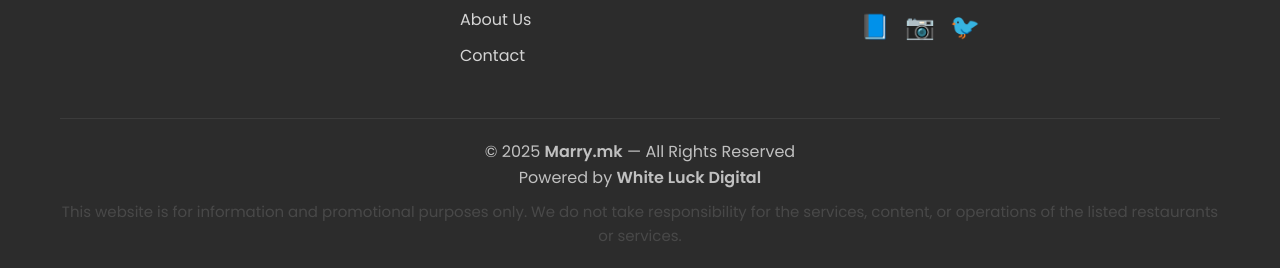
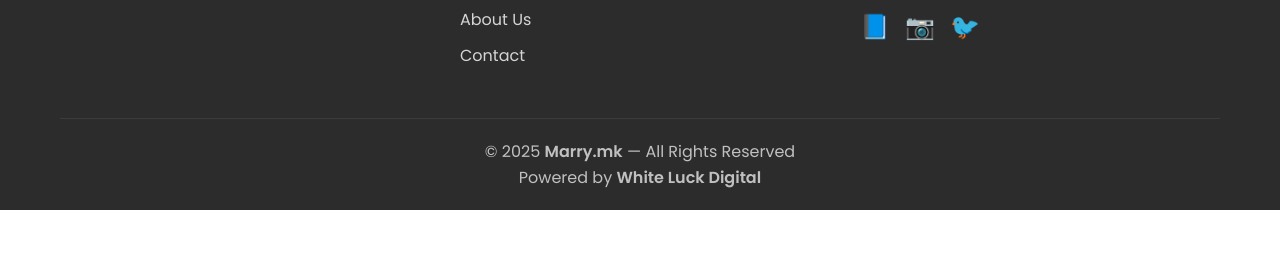
Before and after one commit to mufoasa/marry.mk, a plain HTML site: page contact.html in a window 1280 px wide. Shown: the part 1224-1492 px from the top of the page. After the commit the page ends 1434 px from the top, so only its background shows below. Drawn offline with nearby package versions, Linux system fonts and the light colour scheme.

Commit message:
Remove disclaimer from contact page
Removed disclaimer paragraph from footer.

```diff
--- a/contact.html
+++ b/contact.html
@@ -154,9 +154,7 @@
                 <strong>White Luck Digital</strong>
             </a>
         </p>
-        <p style="font-size:15px; color:#555; margin-top:10px;">
-            This website is for information and promotional purposes only. We do not take responsibility for the services, content, or operations of the listed restaurants or services.
-           </p>
+
             </div>
         </div>
     </footer>
```
